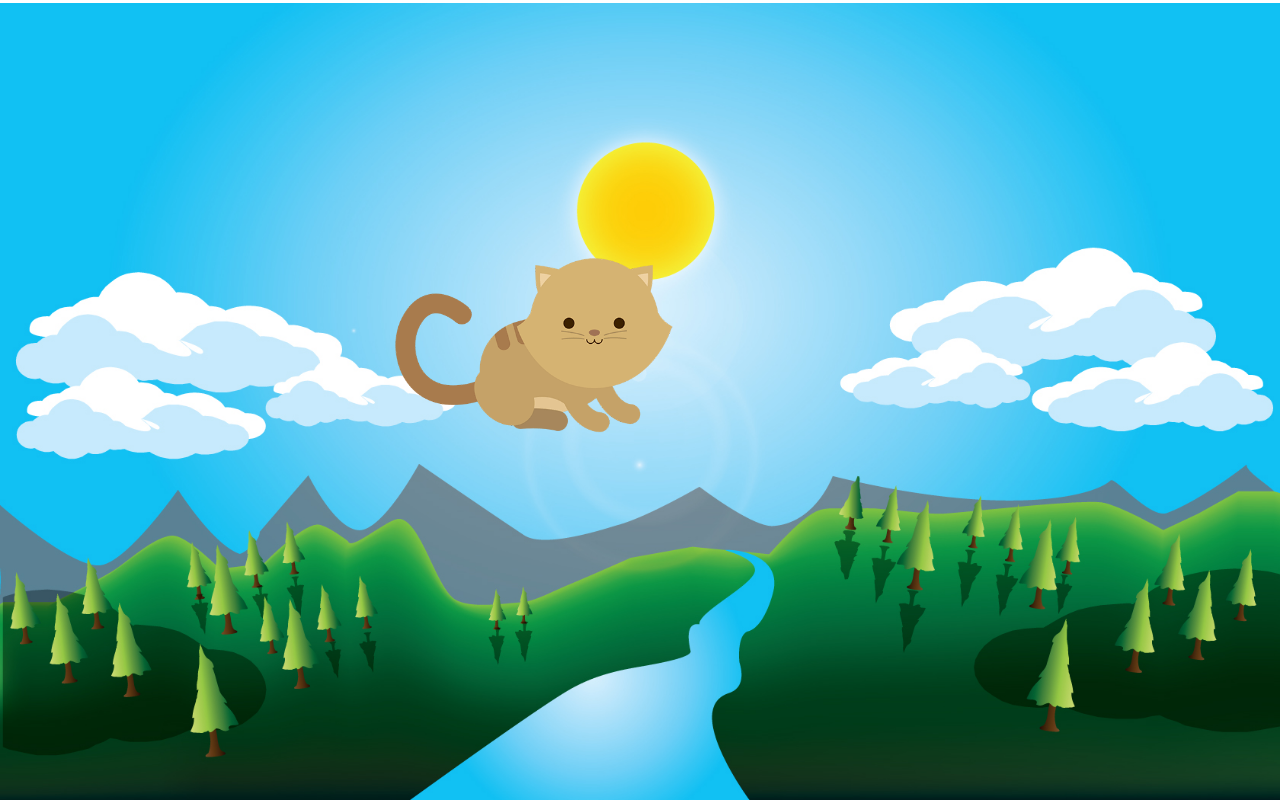
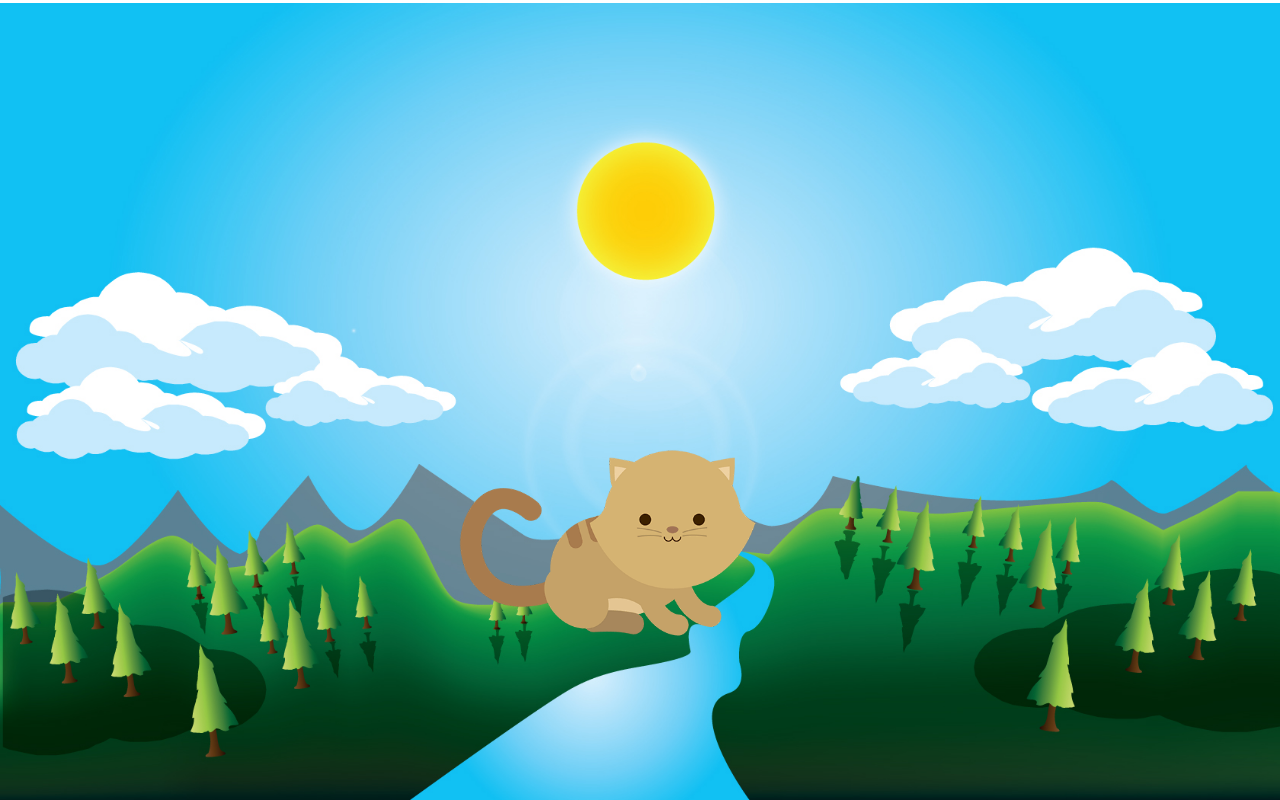
Before and after one commit to camilufer/kitten, a plain HTML site: page index.html in a window 1280 px wide. Drawn offline with Linux system fonts and the light colour scheme.

Commit message:
kitten editado

```diff
--- a/css/media.css
+++ b/css/media.css
@@ -2,30 +2,31 @@
 body{
      background-image: url('../img/dawn.png');
   }
-
 div{
   background-image: url('../img/kitten-large.png');
+  margin-top: 20%;
+  margin-left: 15%;
 }
 }
 
 @media (min-width: 600px) and (max-width: 866px) {
-
 body{
      background-image: url('../img/night.jpg');
-
 }
 div{
   background-image: url('../img/kitten-small.png');
+  margin-top: 10%;
+  margin-left: 30%;
 }
 }
 
 @media (min-width: 867px) and (max-width: 1400px) {
 body{
      background-image: url('../img/sunny-day.jpg');
-
 }
 div{
   background-image: url('../img/kitten-medium.png');
+  margin-top: 35%;
+  margin-left: 35%;
 }
-
 }
--- a/css/style.css
+++ b/css/style.css
@@ -1,18 +1,6 @@
-/*.imagenuno {
-background-image:url('../img/sunny-day.jpg');
-background-size: 100% auto;
-background-repeat: no-repeat;
-}
-
-body {
-background-image:url('../img/dawn.png');
-background-size: 100% auto;
-background-repeat: no-repeat;
-}
-*/
-
 body{
 margin:0px;
+padding: 0px;
 overflow: hidden;
 background-repeat: no-repeat;
 background-size: 100%;
@@ -20,9 +8,9 @@ background-size: 100%;
 
 div{
 margin-left: 30%;
-margin-top: 20%;
-width: 300px;
-height: 300px;
+margin-top: 30%;
+width: 20em;
+height: 20em;
 overflow: hidden;
 background-repeat: no-repeat;
 background-size: 100%;
```
